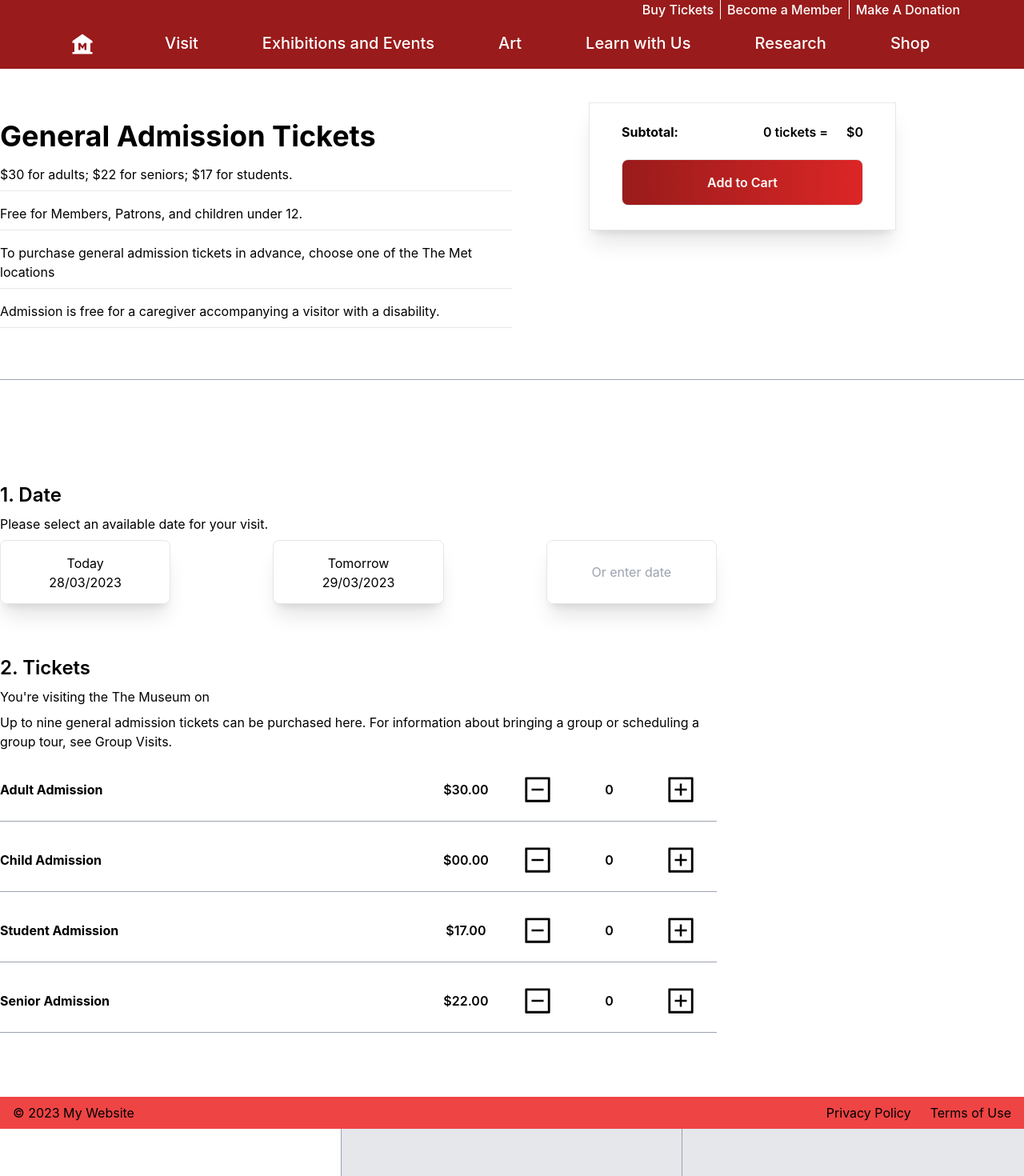
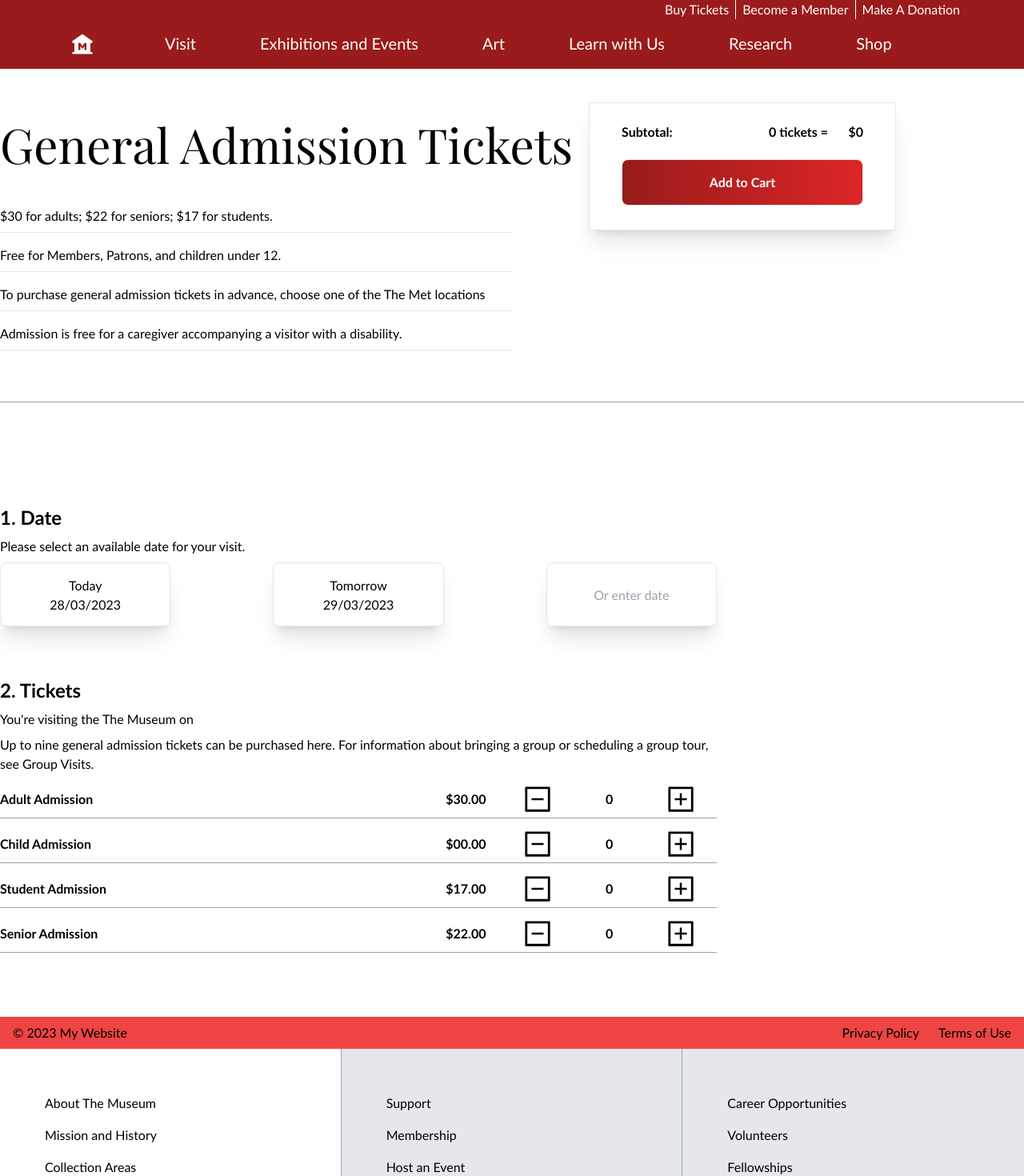
Before and after one commit to Mruveks/museum-website, a React (Vite) app: page /visit/buy-tickets in a window 1280 px wide. Shown: the top 1470 px of the page at 80% size. Built offline with nearby package versions, Linux system fonts and the light colour scheme.

Commit message:
Changed font and styles of headers

```diff
--- a/index.html
+++ b/index.html
@@ -2,8 +2,9 @@
 <html lang="en">
   <head>
     <meta charset="UTF-8" />
+    <meta name="viewport" content="width=device-width, initial-scale=1.0" />
     <link rel="icon" type="image/svg+xml" href="/vite.svg" />
-    <meta name="viewport" content="width=device-width, initial-scale=1.0" />
+    <link href='https://fonts.googleapis.com/css?family=Playfair Display' rel='stylesheet'>
     <title>Vite + React</title>
   </head>
   <body>
--- a/src/index.css
+++ b/src/index.css
@@ -1,5 +1,5 @@
 :root {
-  font-family: Inter, system-ui, Avenir, Helvetica, Arial, sans-serif;
+  font-family: 'Trebuchet MS';
   line-height: 1.5;
   font-weight: 400;
 
@@ -13,3 +13,7 @@
   -moz-osx-font-smoothing: grayscale;
   -webkit-text-size-adjust: 100%;
 }
+
+header{
+  font-family: 'Playfair Display';
+}
--- a/src/pages/Exhibitions.jsx
+++ b/src/pages/Exhibitions.jsx
@@ -15,8 +15,8 @@
         <meta name="description" content="Current, upcoming and past exhibitions"></meta>
       </Helmet>
 
-      <article className="container py-16">
-        <header className="text-4xl mb-8 font-bold">Exhibitions</header>
+      <article className="container space-y-4 py-16">
+        <header className="text-6xl font-bold">Exhibitions</header>
         <div className="flex justify-between text-xl mb-4 font-semibold">
           <h2>Current, Upcoming and Past</h2>
         </div>
@@ -31,7 +31,7 @@
             </span>
             <span className="h-[8rem] w-full grid px-4 items-center">
               <p className="font-semibold">Exhibition</p>
-              <p className="text-xl font-bold">{exhibition.title}</p>
+              <h2 className="text-xl font-bold">{exhibition.title}</h2>
               <p>{exhibition.date}</p>
             </span>
           </section>
--- a/src/pages/visit/BuyTickets.jsx
+++ b/src/pages/visit/BuyTickets.jsx
@@ -136,8 +136,8 @@
 
       <article>
         <section className="container py-16 space-y-4">
-          <header className="text-4xl font-bold">General Admission Tickets</header>
-          <p className="w-[40rem] pb-2 border-b border-gray-200">$30 for adults; $22 for seniors; $17 for students.</p>
+          <header className="text-6xl font-bold">General Admission Tickets</header>
+          <p className="w-[40rem] pb-2 pt-8 border-b border-gray-200">$30 for adults; $22 for seniors; $17 for students.</p>
           <p className="w-[40rem] pb-2 border-b border-gray-200">Free for Members, Patrons, and children under 12.</p>
           <p className="w-[40rem] pb-2 border-b border-gray-200">To purchase general admission tickets in advance, choose one of the The Met locations</p>
           <p className="w-[40rem] pb-2 border-b border-gray-200">Admission is free for a caregiver accompanying a visitor with a disability.</p>
@@ -146,7 +146,7 @@
 
       <aside className="fixed flex flex-col top-[8rem] right-40 bg-white border border-gray-200 shadow-xl h-40 w-96 px-10 py-4">
         <span className="grid grid-flow-col h-10 items-center w-full">
-          <header className="w-full text-left font-bold">Subtotal:</header>
+          <h3 className="w-full text-left font-bold">Subtotal:</h3>
           <p className="ml-auto mr-0 space-x-1 text-right font-semibold flex">
             <p>{ticketsNumber} {ticketsNumber === 1 ? 'ticket' : 'tickets'} =</p>
             <p className="w-10">${tickets}</p>
@@ -157,21 +157,21 @@
 
       <article className="border-gray-400 border-t space-y-16 pt-32">
         <section className="container space-y-2 pr-96">
-          <header className="text-2xl font-semibold">1. Date</header>
+          <h2 className="text-2xl font-semibold">1. Date</h2>
           <p>Please select an available date for your visit.</p>
           <div className="flex flex-row space-x-32 h-20">
             <button
               className={`${dateState === 1 ? 'bg-gray-600 text-white hover:bg-gray-800' : 'bg-white text-black hover:bg-gray-100'} transition duration-300 w-full border border-gray-200 shadow-xl rounded-lg flex-col items-center py-4`}
               onClick={e => handleDateChange(new Date(), 1)}
             >
-              <header>Today</header>
+              <h3>Today</h3>
               <p>{today}</p>
             </button>
             <button
               className={`${dateState === 2 ? 'bg-gray-600 text-white hover:bg-gray-800' : 'bg-white text-black hover:bg-gray-100'} transition duration-300 w-full border border-gray-200 shadow-xl rounded-lg flex-col items-center h-20 py-4`}
               onClick={e => handleDateChange(next, 2)}
             >
-              <header>Tomorrow</header>
+              <h3>Tomorrow</h3>
               <p>{tomorrow}</p>
             </button>
             <form className="w-full border border-gray-200 shadow-xl  rounded-lg items-center">
@@ -188,7 +188,7 @@
         </section>
 
         <section className="container space-y-2 pr-96">
-          <header className="text-2xl font-semibold">2. Tickets</header>
+          <h2 className="text-2xl font-semibold">2. Tickets</h2>
           <div className="flex space-x-1">
             <p>You're visiting the The Museum on </p>
             <p>{selectedDate ? selectedDate.toLocaleDateString() : ''}</p>
@@ -196,8 +196,8 @@
           <p>Up to nine general admission tickets can be purchased here. For information about bringing a group or scheduling a group tour, see Group Visits.</p>
 
           <div className="grid grid-flow-row items-center text-center w-full">
-            <div className="grid grid-cols-[60%_10%_10%_10%_10%] w-full items-center h-20 border-b border-gray-400 font-semibold">
-              <header className="text-left w-full font-bold">Adult Admission</header>
+            <div className="grid grid-cols-[60%_10%_10%_10%_10%] w-full items-center h-12 border-b border-gray-400 font-semibold">
+              <h3 className="text-left w-full font-bold">Adult Admission</h3>
               <p>$30.00</p>
               <p className="cursor-pointer" onClick={ticket1 > 0 ? e => RemoveTicket(1) : null}><AiOutlineMinusSquare size={40}/></p>
               <p>{ticket1}</p>
@@ -206,8 +206,8 @@
           </div>
 
           <div className="grid grid-flow-row items-center text-center w-full">
-            <div className="grid grid-cols-[60%_10%_10%_10%_10%] w-full items-center h-20 border-b border-gray-400 font-semibold">
-              <header className="text-left w-full font-bold">Child Admission</header>
+            <div className="grid grid-cols-[60%_10%_10%_10%_10%] w-full items-center h-12 border-b border-gray-400 font-semibold">
+              <h3 className="text-left w-full font-bold">Child Admission</h3>
               <p>$00.00</p>
               <p className="cursor-pointer" onClick={ticket2 > 0 ? e => RemoveTicket(2) : null}><AiOutlineMinusSquare size={40}/></p>
               <p>{ticket2}</p>
@@ -216,8 +216,8 @@
           </div>
 
           <div className="grid grid-flow-row items-center text-center w-full">
-            <div className="grid grid-cols-[60%_10%_10%_10%_10%] w-full items-center h-20 border-b border-gray-400 font-semibold">
-              <header className="text-left w-full font-bold">Student Admission</header>
+            <div className="grid grid-cols-[60%_10%_10%_10%_10%] w-full items-center h-12 border-b border-gray-400 font-semibold">
+              <h3 className="text-left w-full font-bold">Student Admission</h3>
               <p>$17.00</p>
               <p className="cursor-pointer" onClick={ticket3 > 0 ? e => RemoveTicket(3) : null}><AiOutlineMinusSquare size={40}/></p>
               <p>{ticket3}</p>
@@ -226,8 +226,8 @@
           </div>
 
           <div className="grid grid-flow-row items-center text-center w-full">
-            <div className="grid grid-cols-[60%_10%_10%_10%_10%] w-full items-center h-20 border-b border-gray-400 font-semibold">
-              <header className="text-left w-full font-bold">Senior Admission</header>
+            <div className="grid grid-cols-[60%_10%_10%_10%_10%] w-full items-center h-12 border-b border-gray-400 font-semibold">
+              <h3 className="text-left w-full font-bold">Senior Admission</h3>
               <p>$22.00</p>
               <p className="cursor-pointer" onClick={ticket4 > 0 ? e => RemoveTicket(4) : null}><AiOutlineMinusSquare size={40}/></p>
               <p>{ticket4}</p>
```
Also changed, not shown: src/pages/visit/FoodAndDrink.jsx (+16 -16 lines), src/pages/visit/PlanYourVisit.jsx (+26 -25 lines).
